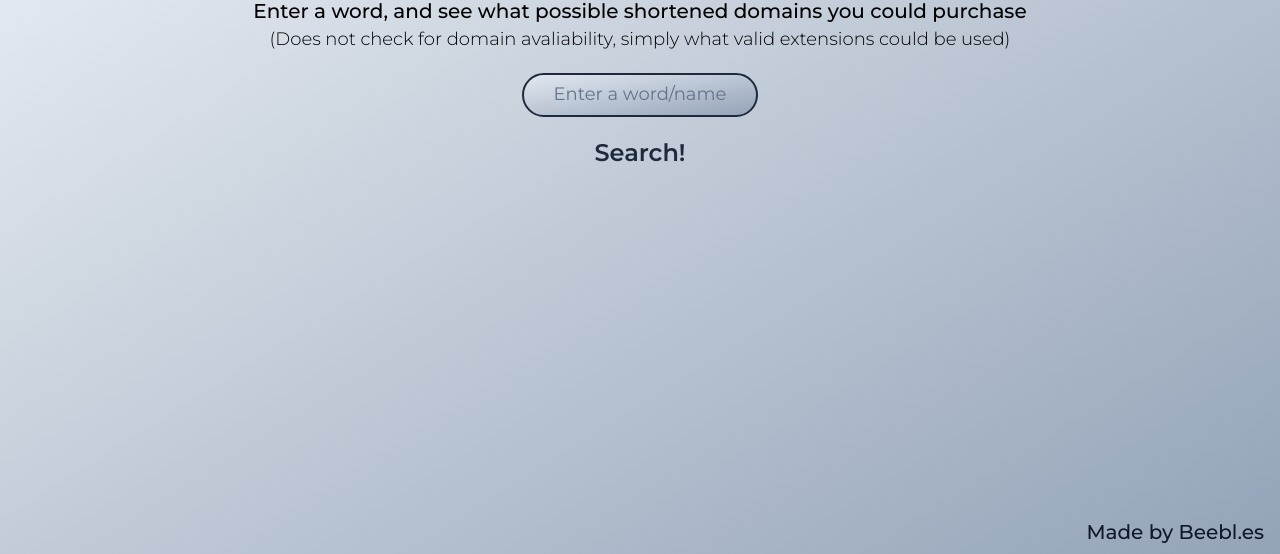
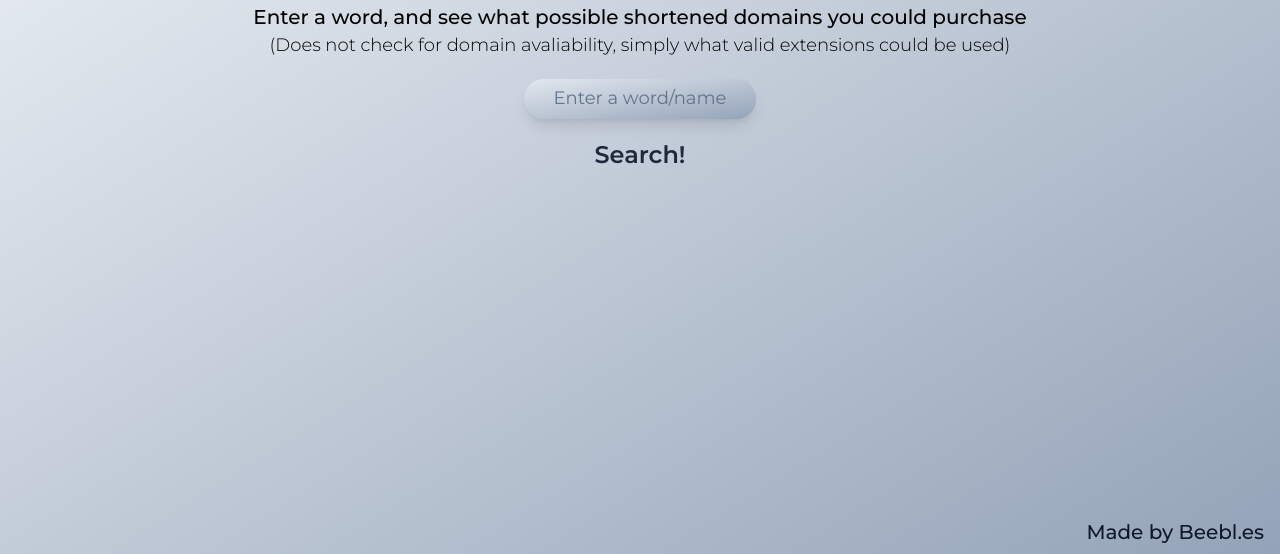
Before and after one commit to beebls/domain-splitter, a website built with Vite: page index.html in a window 1280 px wide. Shown: the part 246-800 px from the top of the page. Built offline with nearby package versions, Linux system fonts and the light colour scheme.

Commit message:
reordering classes

```diff
--- a/index.html
+++ b/index.html
@@ -34,11 +34,9 @@
       content="https://domain-splitter.beebl.es/meta.png"
     />
   </head>
-  <body>
-    <div
-      class="w-screen h-screen flex flex-col justify-center bg-gradient-to-br from-slate-100 to-slate-400"
-    >
-      <div class="text-center m-auto px-10">
+  <body class="bg-gradient-to-br from-slate-100 to-slate-400 h-full">
+    <div class="flex flex-col justify-center h-full">
+      <div class="text-center m-auto px-5">
         <div class="pb-5">
           <h1
             class="text-6xl md:text-8xl font-bold pb-5 bg-clip-text bg-gradient-to-tl from-slate-900 to-slate-700 text-transparent"
@@ -60,7 +58,7 @@
               id="field"
               type="text"
               placeholder="Enter a word/name"
-              class="bg-gradient-to-tl from-slate-400 to-slate-200 px-5 py-2 rounded-3xl border-slate-800 border-2 text-slate-800 placeholder:text-slate-500 placeholder:text-center placeholder:text-lg caret-slate-700"
+              class="bg-gradient-to-tl from-slate-400 to-slate-200 px-5 py-2 rounded-3xl border-slate-800 shadow-lg text-slate-800 placeholder:text-slate-500 placeholder:text-center placeholder:text-lg caret-slate-700"
             />
             <br />
             <input
@@ -92,7 +90,7 @@
           </div>
         </div>
       </div>
-      <div class="mt-auto ml-auto p-4 pb-2">
+      <div class="mt-auto ml-auto pr-4 pb-2">
         <a
           href="https://beebl.es"
           target="_blank"
--- a/style.css
+++ b/style.css
@@ -4,6 +4,15 @@
 @tailwind components;
 @tailwind utilities;
 
+html {
+  height: -webkit-fill-available;
+}
+
 body {
+  min-height: 100vh;
+  min-height: -webkit-fill-available;
+  overflow-x: hidden;
+  overflow-y: auto;
+  background-color: lightsteelblue;
   font-family: "Montserrat", sans-serif;
 }
```
